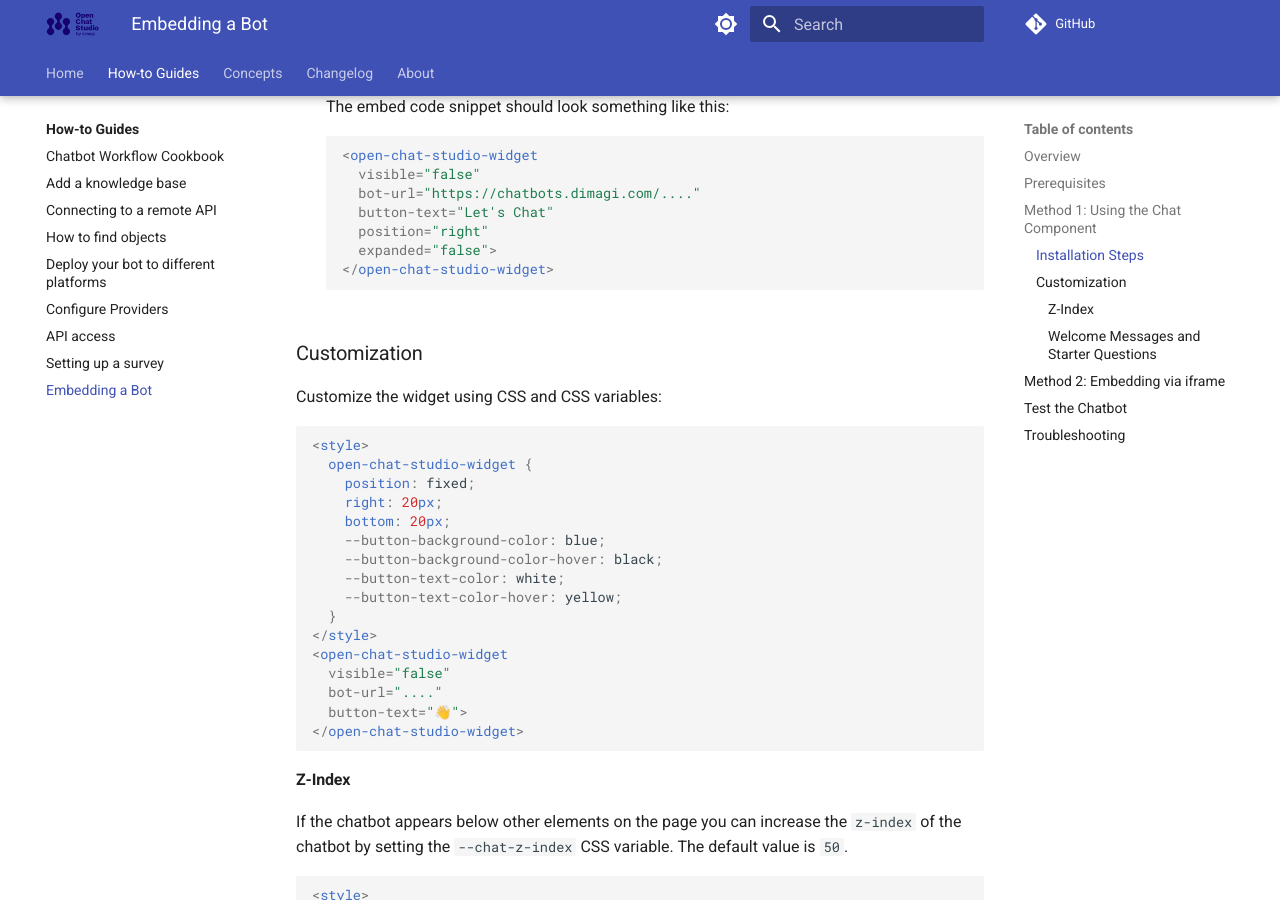
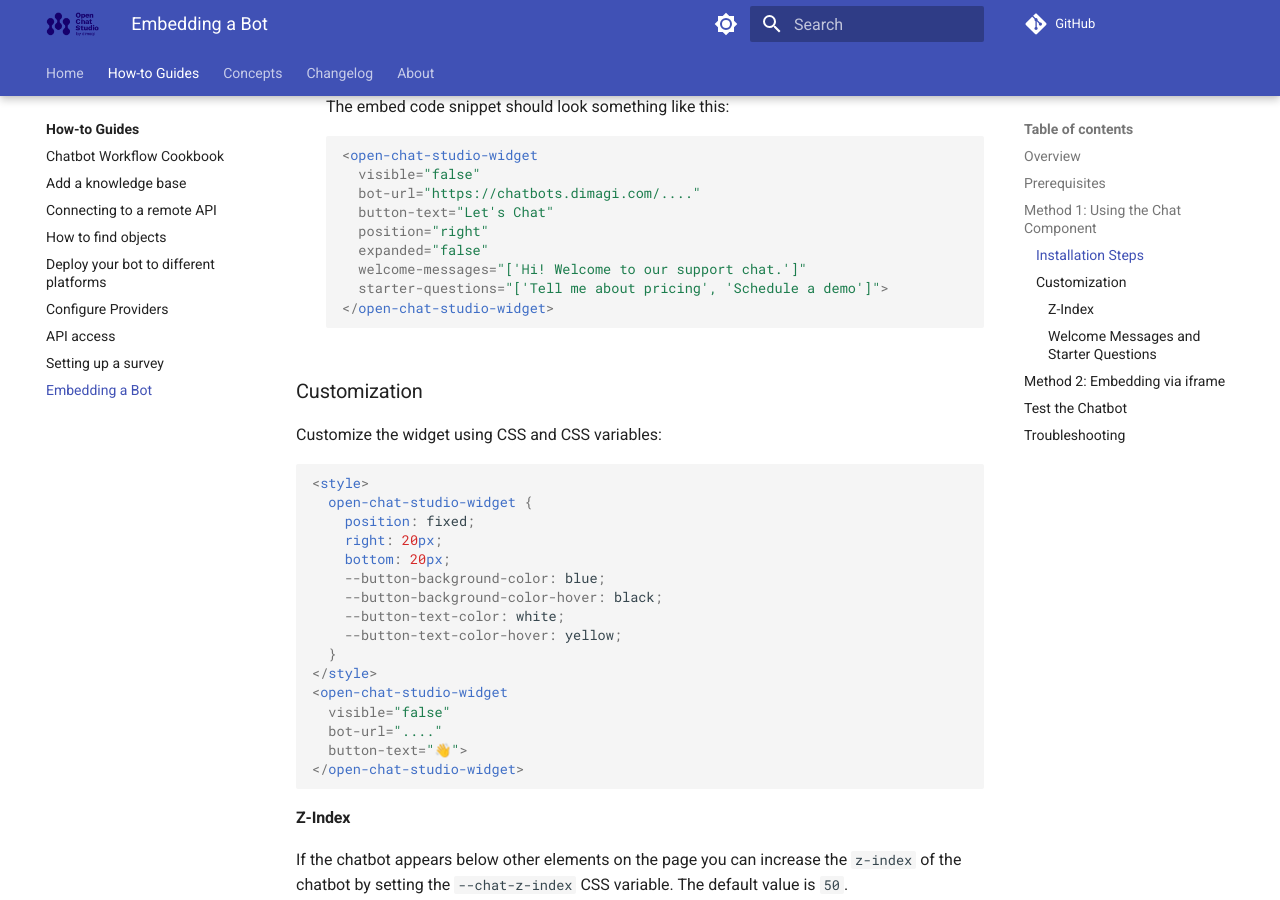
Before and after one commit to dimagi/open-chat-studio-docs, an MkDocs documentation site: the page built from docs/how-to/embed.md, in a window 1280 px wide and 900 px high, scrolled down 838 px. Built offline with MkDocs 1.6.1 and Material for MkDocs 9.7.7, drawn with Linux system fonts in a browser that asks for light colours; a script that is not in the unit is left out; comment, search, counter and statistics services are not loaded; some of the changed text lies outside the part shown.

Commit message:
add to demo

````diff
--- a/docs/how-to/embed.md
+++ b/docs/how-to/embed.md
@@ -6,7 +6,8 @@
 
 Here is a demo of using the chat component:
 
-<open-chat-studio-widget visible="false" bot-url="https://chatbots.dimagi.com/a/dimagi/experiments/e/dc2c0c98-d655-4042-b184-7a7a2ecb2954/embed/start/" button-text="Chat Demo"></open-chat-studio-widget>
+<open-chat-studio-widget visible="false" bot-url="https://chatbots.dimagi.com/a/dimagi/experiments/e/dc2c0c98-d655-4042-b184-7a7a2ecb2954/embed/start/" button-text="Chat Demo" welcome-messages="['Hi! Welcome to our support chat.']"
+ starter-questions="['Tell me about pricing', 'Schedule a demo']"></open-chat-studio-widget>
 
 ## Prerequisites
 
@@ -39,7 +40,9 @@
         bot-url="https://chatbots.dimagi.com/...."
         button-text="Let's Chat"
         position="right"
-        expanded="false">
+        expanded="false"
+        welcome-messages="['Hi! Welcome to our support chat.']"
+        starter-questions="['Tell me about pricing', 'Schedule a demo']">
       </open-chat-studio-widget>
       ```
 
@@ -85,7 +88,7 @@
 #### Welcome Messages and Starter Questions
 ```html
 <open-chat-studio-widget
-	welcome-messages="['Hi! Welcome to our support chat.', 'How can I assist you today?']"
+ welcome-messages="['Hi! Welcome to our support chat.', 'How can I assist you today?']"
  starter-questions="[
    'I need technical support',
    'Tell me about pricing',
@@ -107,6 +110,8 @@
 - Improving accessibility for users who prefer clicking over typing
 
 These questions appear as blue-outlined buttons aligned to the right (similar to user messages), making it clear they're user actions. When clicked, they automatically send that question as a user message, initiating the conversation flow. The starter questions disappear after the user clicks one or starts typing their own message, keeping the interface clean and focused.
+
+To see how this feature looks, follow the demo presented outlined on this page.
 
 ## Method 2: Embedding via iframe
 
````
